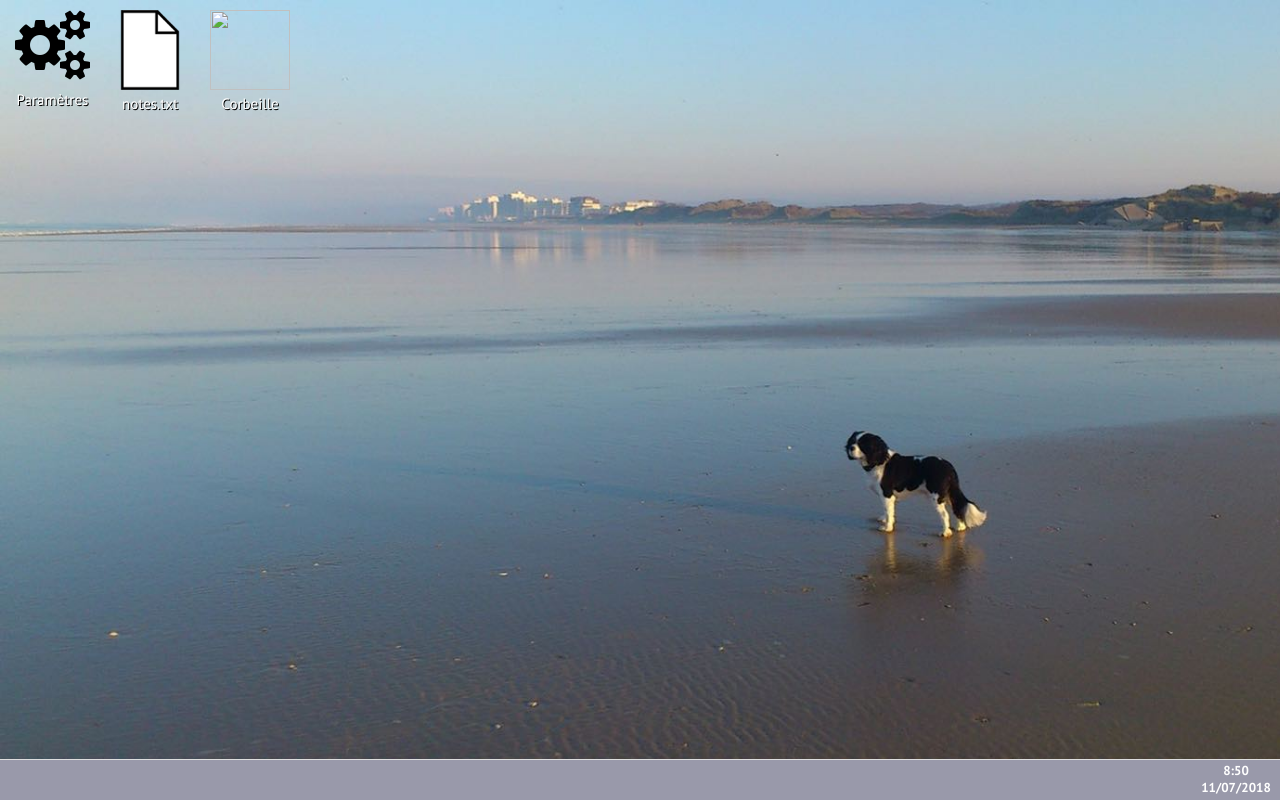
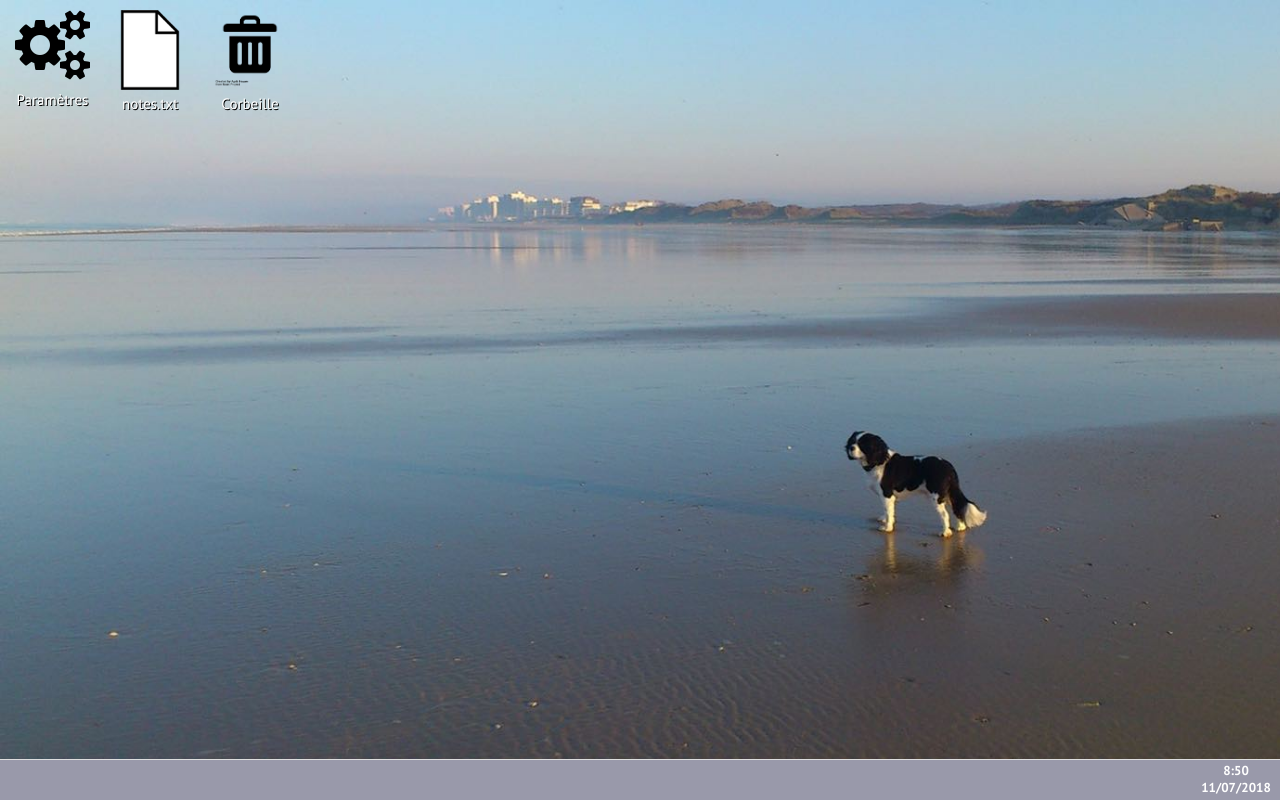
Before and after one commit to JTEPIX/1024pix.github.io, a plain HTML site: page corbeille.html in a window 1280 px wide. Drawn offline with Linux system fonts and the light colour scheme.

Commit message:
added : placeholder icon for trash

```diff
--- a/corbeille.html
+++ b/corbeille.html
@@ -24,7 +24,7 @@
     webix.ready(function() {
       webix.ui({
         view:"pixDesktop",
-        items:[{id:"parametres", name:"Paramètres", icon:"fa-cogs"}, {id:"fichier", name:"notes.txt", image:"file.png"}, {id:"corbeille", name:"Corbeille", image:"trash-icon.png"}],
+        items:[{id:"parametres", name:"Paramètres", icon:"fa-cogs"}, {id:"fichier", name:"notes.txt", image:"file.png"}, {id:"corbeille", name:"Corbeille", image:"trash-icon-placeholder.png"}],
         open: {
             corbeille : function() {
               $$('corbeille_window').open();
@@ -88,7 +88,7 @@
         view:"pixFolder",
         id:"corbeille_window",
         label:"Corbeille",
-        icon:"cogs",
+        icon:"trash",
         items: [
           {id:"theAnswerDeleted", name:"theAnswer.txt", image:"file.png"}
         ],
```
Also changed, not shown: trash-icon-placeholder.png (added).
